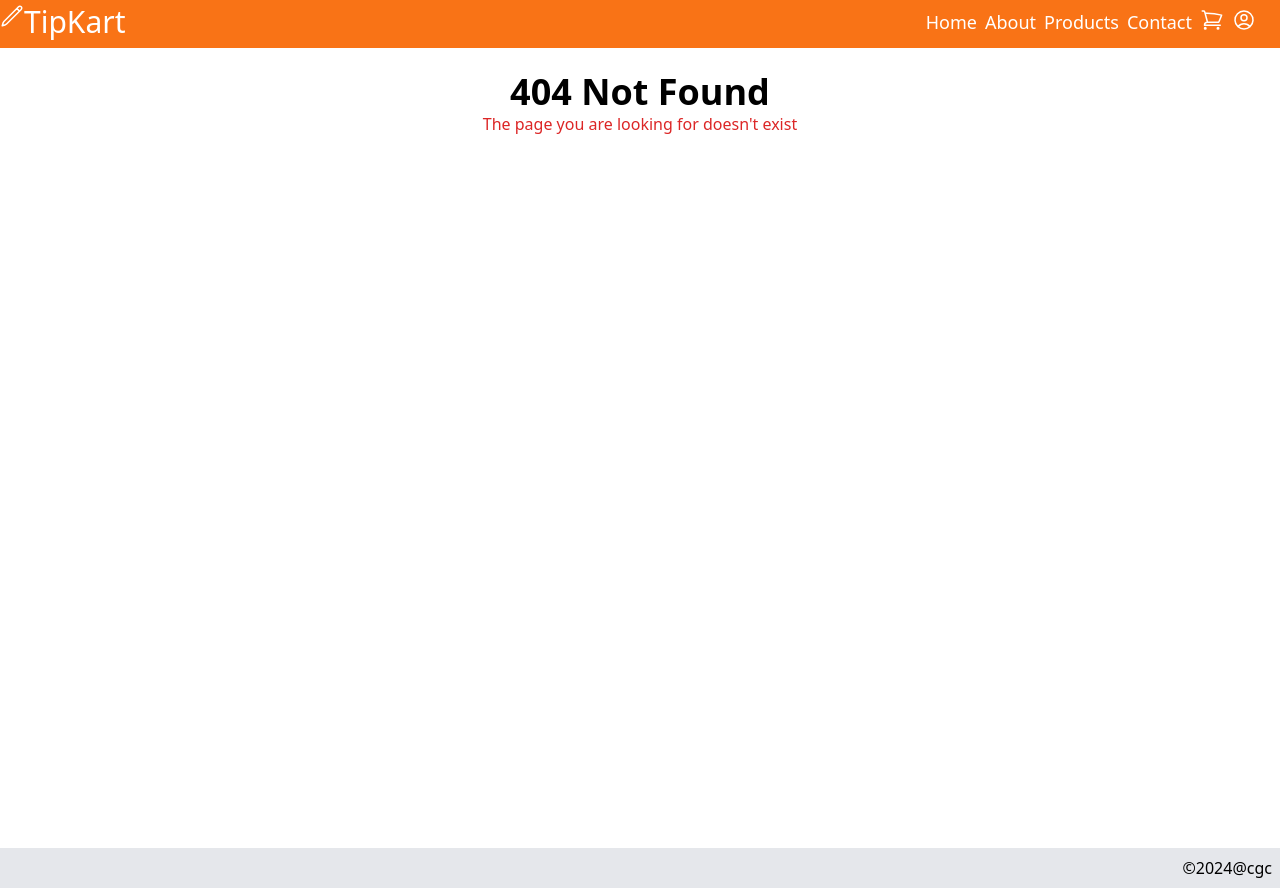
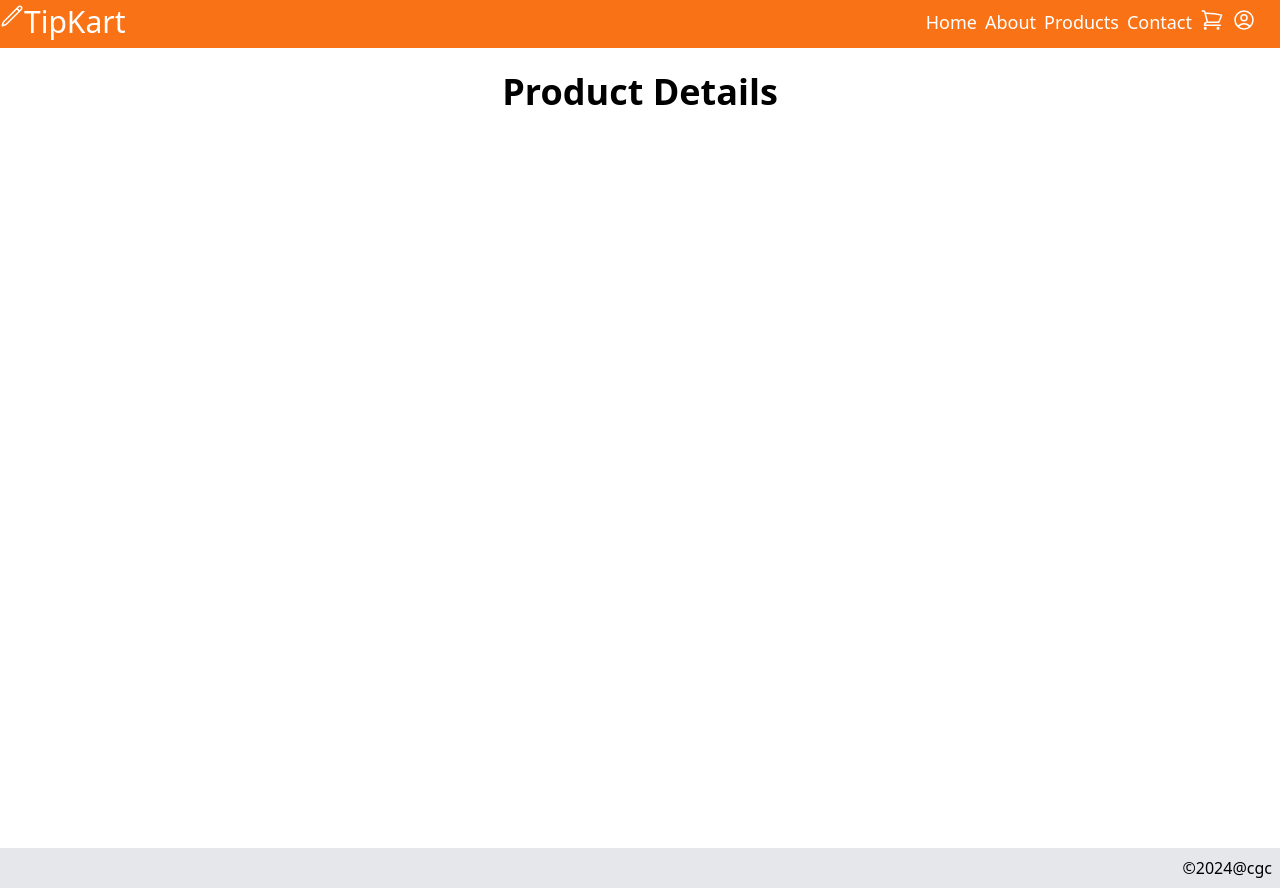
Before and after one commit to samAd0san/cgc-react, a React (Vite) app: page /products/1 in a window 1280 px wide. Before the commit this address had no page. Built offline with nearby package versions, Linux system fonts and the light colour scheme.

Commit message:
Product Details and moment

```diff
--- a/package.json
+++ b/package.json
@@ -11,6 +11,7 @@
   },
   "dependencies": {
     "axios": "^1.6.8",
+    "moment": "^2.30.1",
     "react": "^18.2.0",
     "react-dom": "^18.2.0",
     "react-router-dom": "^6.23.0"
--- a/src/MainApp.jsx
+++ b/src/MainApp.jsx
@@ -6,6 +6,7 @@
 import NotFound from "./NotFound";
 import UserList from "./UserList";
 import ProductList from "./products/ProductList";
+import ProductDetail from "./products/productDetail";
 
 function MainApp() {
     return (<main className="flex flex-col justify-between min-h-screen"> {/*To keep the product and arrow buttons aligned at the top */}
@@ -15,6 +16,7 @@
                 <Route path="/about" element={<About />} />
                 <Route path="/contact" element={<Contact />} />
                 <Route path="/products" element={<ProductList />} />
+                <Route path="/products/:id" element={<ProductDetail />} />
                 <Route path="/users" element={<UserList />} />
 
                 <Route path="*" element={<NotFound />} />
--- a/src/products/ProductItem.jsx
+++ b/src/products/ProductItem.jsx
@@ -1,4 +1,6 @@
+import moment from "moment";
 import ShouldRender from "../util/ShouldRender";
+import { Link } from "react-router-dom";
 
 // function to display the buttons (Add to cart, buy now, notify me)
 function Action({ product }) {
@@ -60,22 +62,24 @@
 function ProductItem({ product }) {
     return <div className="m-2 w-full max-w-sm bg-white border border-gray-200 rounded-lg shadow">
 
-        <a href="#">
+        <Link to={'/products/' + product._id}>
             {/* Displaying Image of the Product */}
             <img src={product.image} alt="Product Image" className="p-8 rounded-t-lg" />
-        </a>
+        </Link>
 
         <div className="px-5 pb-5">
-            <a href="#">
-                <h5 className="text-xl font-semibold tracking-tight text-gray-900">
-                    {/* Displaying the name of the product i.e brand and model */}
-                    {product.brand} {product.model}
-                </h5>
-            </a>
+            <h5 className="text-xl font-semibold tracking-tight text-gray-900">
+                {/* Displaying the name of the product i.e brand and model */}
+                {product.brand} {product.model}
+            </h5>
 
             {/* Displaying the Price of the Product (with Discount) */}
             <Price product={product} />
+            {/* Displaying the buttons (Add to cart, buy now, notify me) */}
             <Action product={product} />
+
+            {/* Displaying the Date */}
+            <span>{moment(product.updateDate).fromNow()}</span>
         </div>
 
     </div>;
--- /dev/null
+++ b/src/products/productDetail.jsx
@@ -0,0 +1,7 @@
+function ProductDetail() {
+    return (<div className="m-4 mt-15 p-2 text-center">
+        <h1 className="text-4xl font-semibold">Product Details</h1>
+    </div>);
+}
+
+export default ProductDetail;
```
Also changed, not shown: 1 other file (tests, documents, lock files or other folders).
